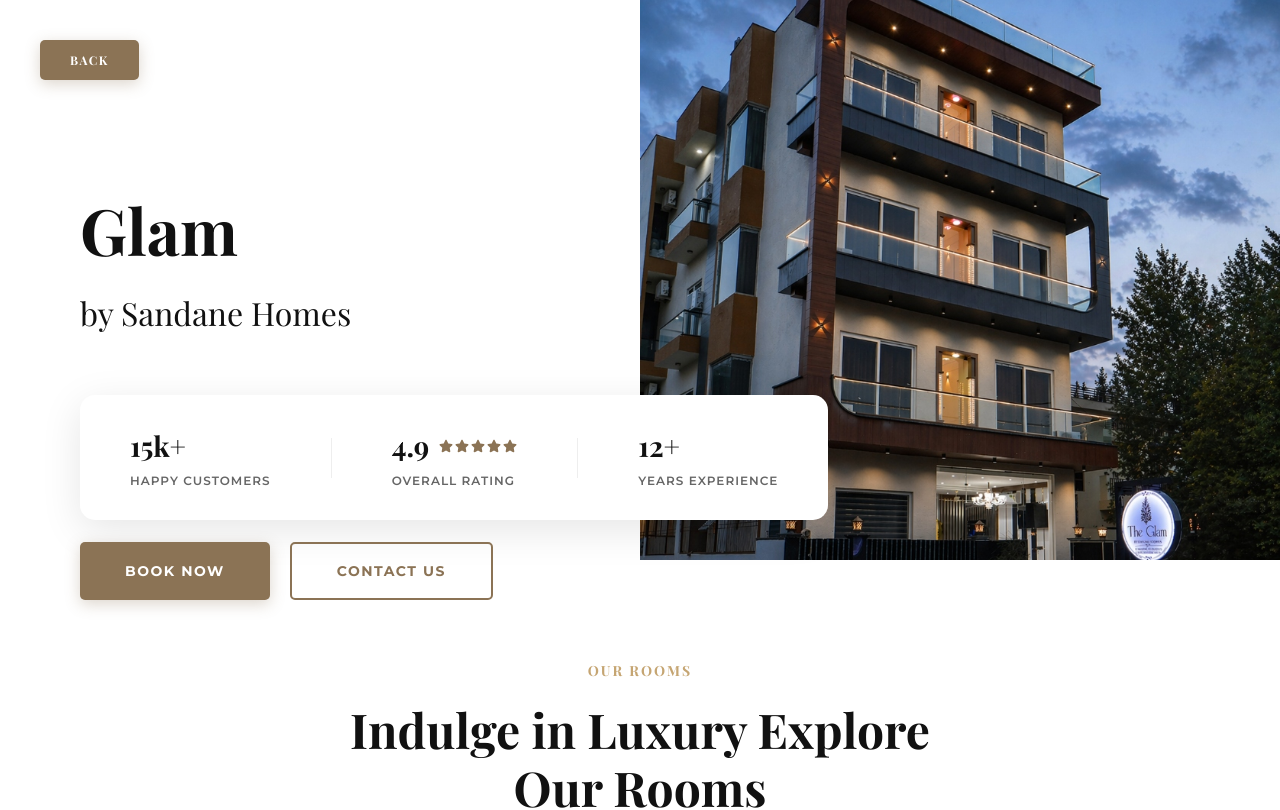
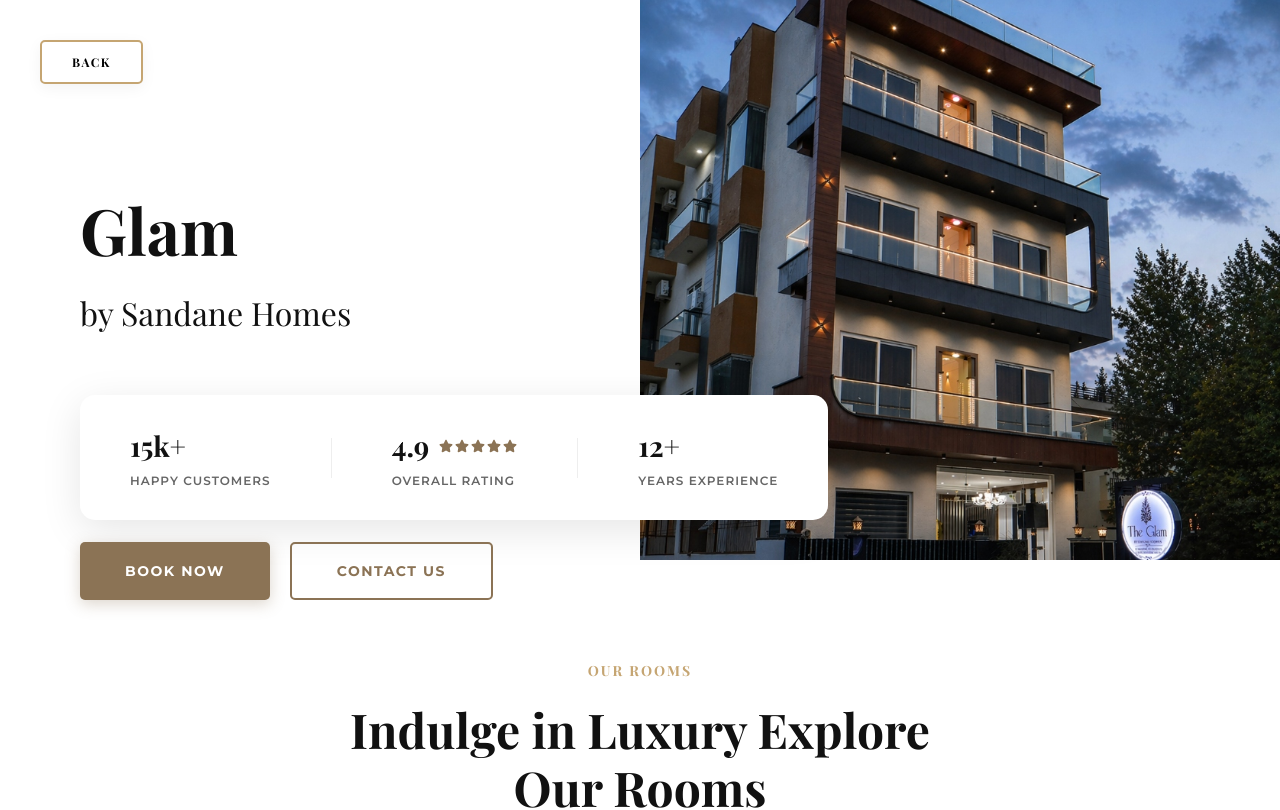
Before and after one commit to viratco/sandanehomes, a React (Vite) app: page /glam in a window 1280 px wide. Shown: the top 810 px of the page. Built offline with nearby package versions, Linux system fonts and the light colour scheme; a web font is replaced by a local one.

Commit message:
Update subpage back button to white/black theme with golden border

```diff
--- a/src/components/SubpageNav.css
+++ b/src/components/SubpageNav.css
@@ -10,9 +10,9 @@
     align-items: center;
     gap: 10px;
     padding: 12px 30px;
-    background-color: #8B7355;
-    border: none;
-    color: #fff;
+    background-color: #fff;
+    border: 2px solid #C5A572;
+    color: #000;
     font-size: 12px;
     text-transform: uppercase;
     letter-spacing: 1.5px;
@@ -20,14 +20,15 @@
     font-weight: 700;
     border-radius: 5px;
     transition: all 0.3s ease;
-    box-shadow: 0 4px 15px rgba(139, 115, 85, 0.3);
+    box-shadow: 0 4px 15px rgba(0, 0, 0, 0.05);
     font-family: 'Playfair Display', serif;
 }
 
 .subpage-back-button:hover {
-    background-color: #6d5a43;
+    background-color: #C5A572;
+    color: #fff;
     transform: translateY(-2px);
-    box-shadow: 0 6px 20px rgba(139, 115, 85, 0.4);
+    box-shadow: 0 6px 20px rgba(197, 165, 114, 0.3);
 }
 
 @media (max-width: 768px) {
```
